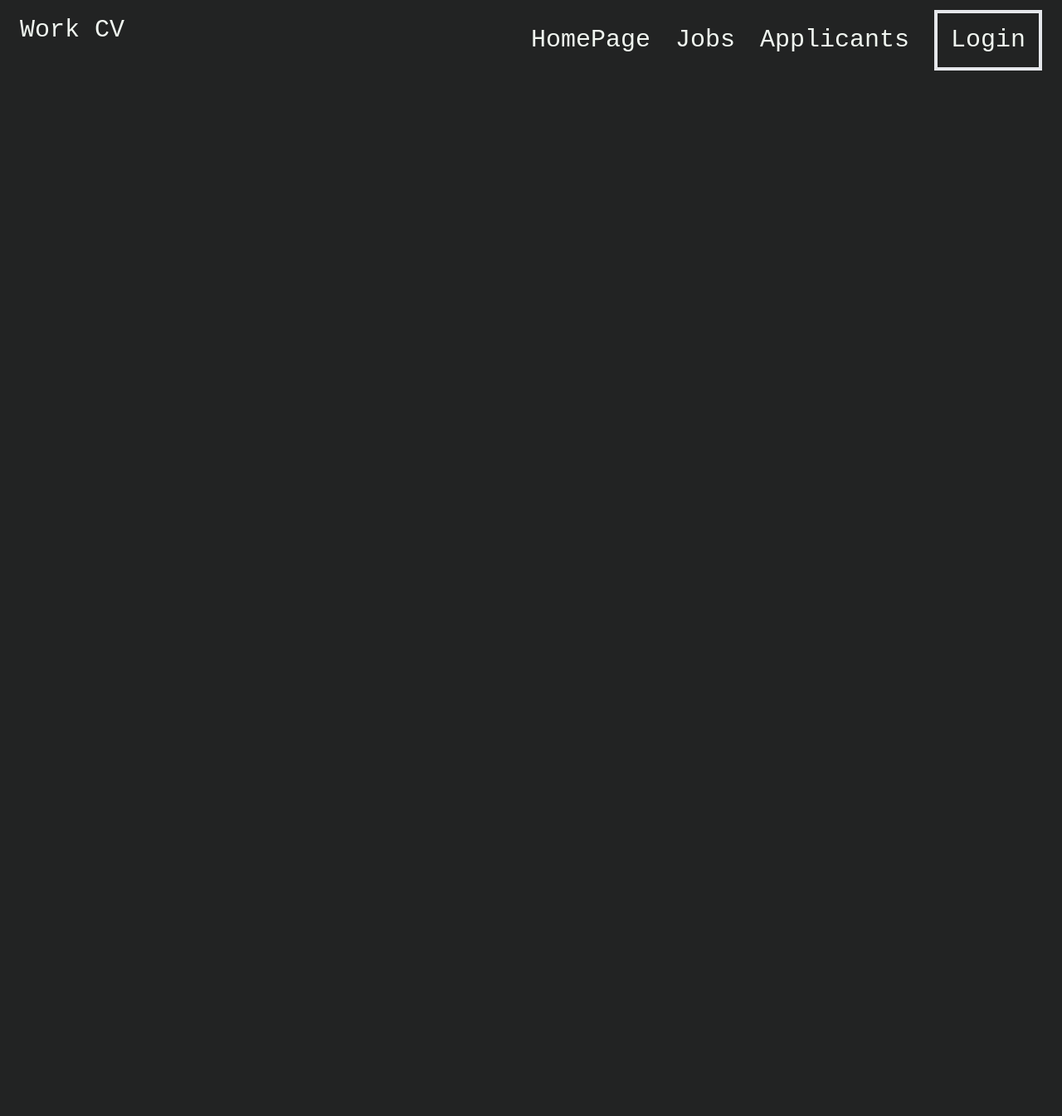
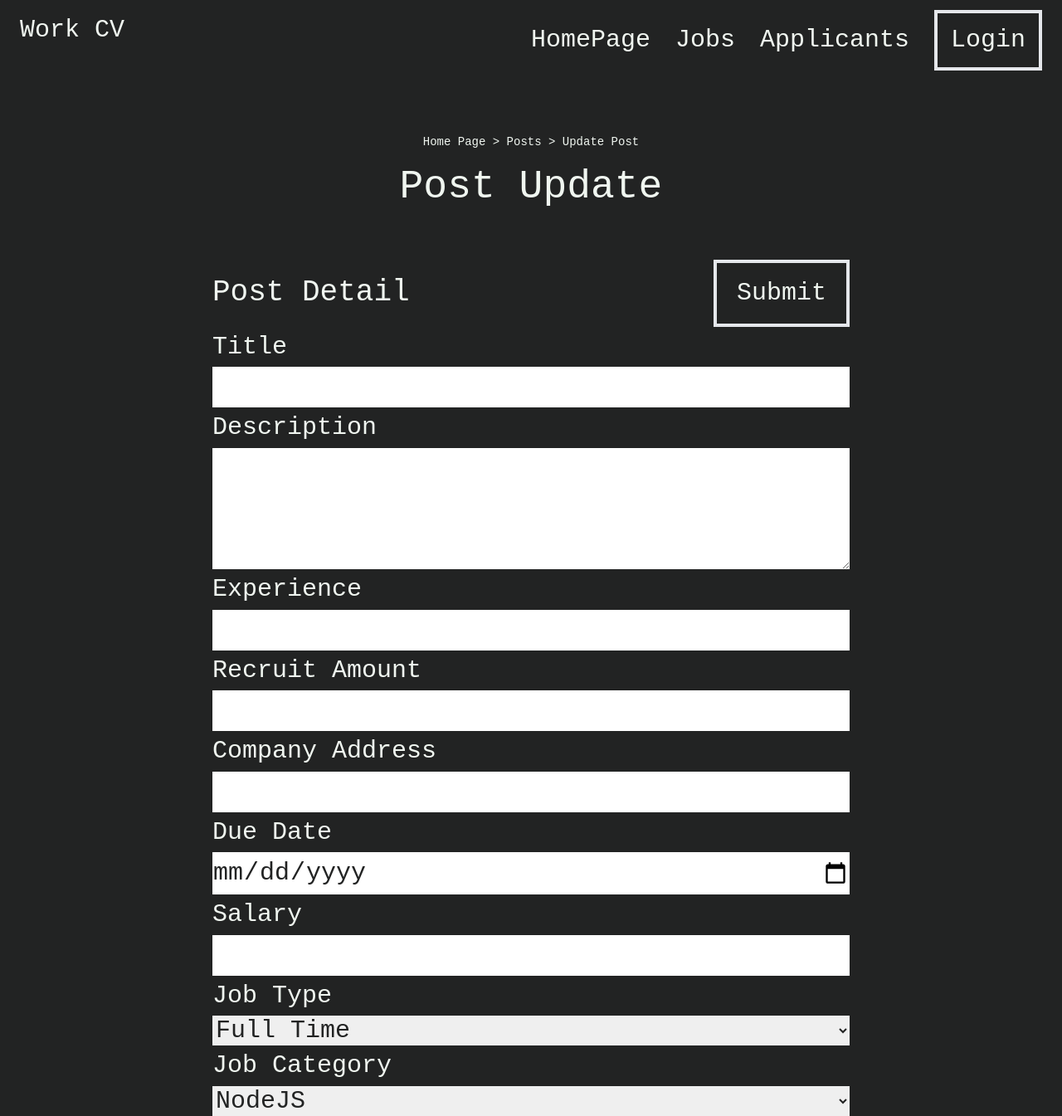
Before and after one commit to haon404/workcv, a Nuxt app in the folder workcv-frontend/: page /posts/update in a window 1280 px wide. Shown: the whole page at 83% size. Before the commit the page ends 800 px from the top, so only its background shows below. Built offline with nearby package versions, Linux system fonts and the light colour scheme; a web font is replaced by a local one.

Commit message:
finish general layout, adding backend

```diff
--- /dev/null
+++ b/workcv-frontend/components/element/button/ElementButtonDelete.vue
@@ -0,0 +1,13 @@
+<script setup lang="ts">
+
+</script>
+
+<template>
+  <button class="py-2 px-4 text-2xl bg-black border-4 border-black text-white hover:border-red-600 hover:cursor-pointer hover:text-red-600 transition-colors duration-300">
+    <slot></slot>
+  </button>
+</template>
+
+<style scoped>
+
+</style>
--- a/workcv-frontend/components/element/button/ElementButtonRecruit.vue
+++ b/workcv-frontend/components/element/button/ElementButtonRecruit.vue
@@ -8,7 +8,8 @@ const loggedIn = useCookie('loggedIn')
 
 onClickOutside(target, () => show.value = false)
 function logout() {
-loggedIn.value = 'false'
+  loggedIn.value = 'false'
+  navigateTo("/")
 }
 </script>
 
--- /dev/null
+++ b/workcv-frontend/components/module/card/ModuleCardPost.vue
@@ -0,0 +1,34 @@
+<script setup lang="ts">
+</script>
+
+<template>
+  <div
+      class="relative mt-5 flex flex-col border-2 border-black px-4 py-5 leading-relaxed"
+  >
+    <div class="text-purple text-sm">
+      <slot name="desc"></slot>
+    </div>
+    <div class="text-xl">
+      <slot name="title"></slot>
+    </div>
+    <div class="flex flex-row space-x-3">
+      <div class="flex flex-row items-center text-sm">
+        <ElementIconApplicant/>
+        <slot name="company"></slot>
+      </div>
+      <div class="flex flex-row items-center text-sm">
+        <ElementIconApplicant/>
+        <slot name="location"></slot>
+      </div>
+    </div>
+    <div class="absolute bottom-4 right-4">
+      <element-button-primary>Details</element-button-primary>
+      <element-button-primary>Update</element-button-primary>
+      <element-button-delete>Delete</element-button-delete>
+    </div>
+  </div>
+</template>
+
+<style scoped>
+
+</style>
--- /dev/null
+++ b/workcv-frontend/pages/posts/index.vue
@@ -0,0 +1,28 @@
+<script setup lang="ts">
+
+import ModuleCardPost from '~/components/module/card/ModuleCardPost.vue'
+
+</script>
+
+<template>
+<!--Bread-crumbs-->
+  <div class="flex flex-col justify-center my-16 space-y-5">
+    <div class="text-sm mx-auto">Home Page > Posts</div>
+    <div class="text-5xl mx-auto">Posts List</div>
+  </div>
+  <div class="flex flex-col bg-white text-black p-5">
+    <element-button-secondary class="w-fit" @click="navigateTo('/posts/new')">New Post +</element-button-secondary>
+    <div class="flex justify-center">
+      <module-card-post class="min-w-[900px]">
+        <template #desc>Full Time</template>
+        <template #title>Recruit .NET Developers</template>
+        <template #company>Fpt Software</template>
+        <template #location>Da Nang</template>
+      </module-card-post>
+    </div>
+  </div>
+</template>
+
+<style scoped>
+
+</style>
--- /dev/null
+++ b/workcv-frontend/pages/posts/new.vue
@@ -0,0 +1,51 @@
+<script setup lang="ts">
+
+</script>
+
+<template>
+  <!--Bread-crumbs-->
+  <div class="flex flex-col justify-center my-16 space-y-5">
+    <div class="text-sm mx-auto">Home Page > Posts > New Post</div>
+    <div class="text-5xl mx-auto">Post New Job</div>
+  </div>
+  <div class="">
+    <div class="max-w-screen-md mx-auto">
+      <div class="flex flex-row justify-between">
+        <h3 class="text-4xl my-5">Post Detail</h3>
+        <input class="border-4 px-6 py-3 hover:text-green hover:border-green hover:cursor-pointer transition-colors duration-300" type="submit" value="Submit">
+      </div>
+      <form @submit.prevent class="flex flex-col">
+        <label for="title">Title</label>
+        <input class="text-black" type="text" name="title" id="title">
+        <label for="desc">Description</label>
+        <textarea class="text-black" name="desc" id="desc" rows="3"></textarea>
+        <label for="exp">Experience</label>
+        <input class="text-black" type="text" name="exp" id="exp">
+        <label for="amount">Recruit Amount</label>
+        <input class="text-black" type="text" name="amount" id="amount">
+        <label for="address">Company Address</label>
+        <input class="text-black" type="text" name="address" id="address">
+        <label for="due">Due Date</label>
+        <input class="text-black" type="date" name="due" id="due">
+        <label for="salary">Salary</label>
+        <input class="text-black" type="text" name="salary" id="salary">
+        <label for="job-type">Job Type</label>
+        <select class="text-black" name="job-type" id="job-type">
+          <option value="full-time">Full Time</option>
+          <option value="part-time">Part Time</option>
+          <option value="freelance">Freelancer</option>
+        </select>
+        <label for="job-category">Job Category</label>
+        <select class="text-black" name="job-category" id="job-category">
+          <option value="full-time">NodeJS</option>
+          <option value="part-time">Java</option>
+          <option value="freelance">Php</option>
+        </select>
+      </form>
+    </div>
+  </div>
+</template>
+
+<style scoped>
+
+</style>
--- /dev/null
+++ b/workcv-frontend/pages/posts/update.vue
@@ -0,0 +1,51 @@
+<script setup lang="ts">
+
+</script>
+
+<template>
+  <!--Bread-crumbs-->
+  <div class="flex flex-col justify-center my-16 space-y-5">
+    <div class="text-sm mx-auto">Home Page > Posts > Update Post</div>
+    <div class="text-5xl mx-auto">Post Update</div>
+  </div>
+  <div class="">
+    <div class="max-w-screen-md mx-auto">
+      <div class="flex flex-row justify-between">
+        <h3 class="text-4xl my-5">Post Detail</h3>
+        <input class="border-4 px-6 py-3 hover:text-green hover:border-green hover:cursor-pointer transition-colors duration-300" type="submit" value="Submit">
+      </div>
+      <form @submit.prevent class="flex flex-col">
+        <label for="title">Title</label>
+        <input class="text-black" type="text" name="title" id="title">
+        <label for="desc">Description</label>
+        <textarea class="text-black" name="desc" id="desc" rows="3"></textarea>
+        <label for="exp">Experience</label>
+        <input class="text-black" type="text" name="exp" id="exp">
+        <label for="amount">Recruit Amount</label>
+        <input class="text-black" type="text" name="amount" id="amount">
+        <label for="address">Company Address</label>
+        <input class="text-black" type="text" name="address" id="address">
+        <label for="due">Due Date</label>
+        <input class="text-black" type="date" name="due" id="due">
+        <label for="salary">Salary</label>
+        <input class="text-black" type="text" name="salary" id="salary">
+        <label for="job-type">Job Type</label>
+        <select class="text-black" name="job-type" id="job-type">
+          <option value="full-time">Full Time</option>
+          <option value="part-time">Part Time</option>
+          <option value="freelance">Freelancer</option>
+        </select>
+        <label for="job-category">Job Category</label>
+        <select class="text-black" name="job-category" id="job-category">
+          <option value="full-time">NodeJS</option>
+          <option value="part-time">Java</option>
+          <option value="freelance">Php</option>
+        </select>
+      </form>
+    </div>
+  </div>
+</template>
+
+<style scoped>
+
+</style>
```
Also changed, not shown: workcv-frontend/middleware/default.global.ts (added, +11 -0 lines), workcv-frontend/pages/applicants.vue (renamed from workcv-frontend/pages/posts.vue).
